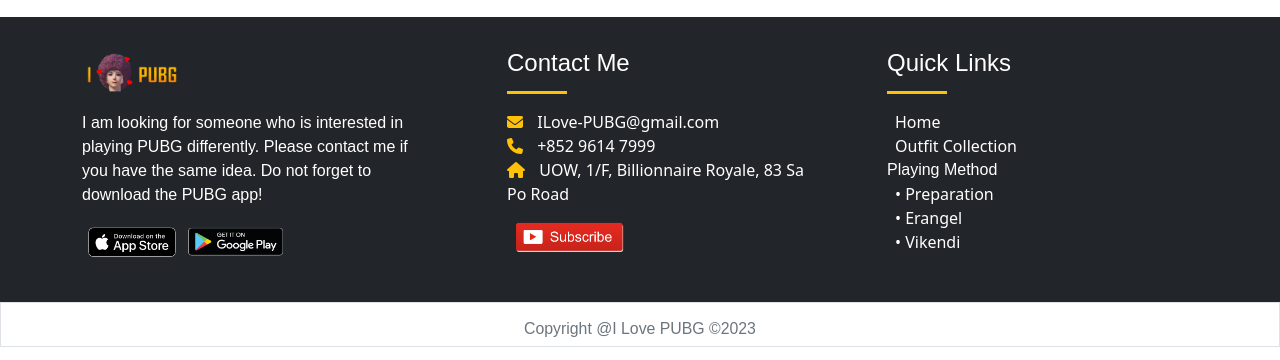
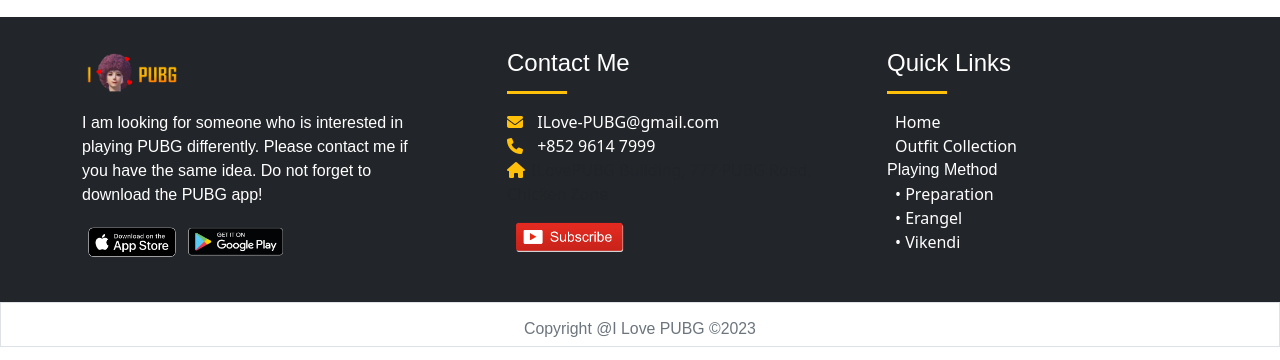
Before and after one commit to KatieSo-learning/ILove-PUBG.github.io, a plain HTML site: page vikendi.html in a window 1280 px wide. Shown: the part 2254-2614 px from the top of the page. Drawn offline with nearby package versions, Linux system fonts and the light colour scheme.

Commit message:
Update vikendi.html

```diff
--- a/vikendi.html
+++ b/vikendi.html
@@ -291,8 +291,7 @@
             <div class="dez-separator-footer"></div>
     		    <ul class="list-unstyled">
 <li><i class="fa-solid fa-envelope" style="color: #ffc009;"></i><a href="mailto:ILove-PUBG@gmail.com">ILove-PUBG@gmail.com</a></li>    			 <li><i class="fa-solid fa-phone" style="color: #ffc009;"></i><a href="tel:+85296147999">+852 9614 7999</a></li>
-           <li><i class="fa-solid fa-house" style="color: #ffc009;"></i><a href="https://www.google.com/maps/place/%E9%A6%99%E6%B8%AF%E4%BC%8D%E5%80%AB%E8%B2%A2%E5%AD%B8%E9%99%A2+(%E5%89%8D%E8%BA%AB%E7%82%BA%E9%A6%99%E6%B8%AF%E5%9F%8E%E5%B8%82%E5%A4%A7%E5%AD%B8%E5%B0%88%E4%B8%8A%E5%AD%B8%E9%99%A2)/@22.3308093,114.1885118,17z/data=!3m1!4b1!4m6!3m5!1s0x34040733fd8df4a3:0x8f6437ba52460695!8m2!3d22.3308044!4d114.1929965!16s%2Fm%2F012w3t5g?authuser=0" target="_blank">UOW, 1/F, Billionnaire Royale, 83 Sa Po Road</a></li>
-    			</ul>
+<li><i class="fa-solid fa-house" style="color: #ffc009;"></i>ILovePUBG Building, 777 PUBG Road, Chicken Zone</li>    			</ul>
           <a href="https://www.youtube.com/channel/UCDE-7jJT_480vb7nzYxSoTA" target="_blank"><img class="youtube" src="images/Subscribe.png" alt="YouTube="></a>
     		</div>
 
```
